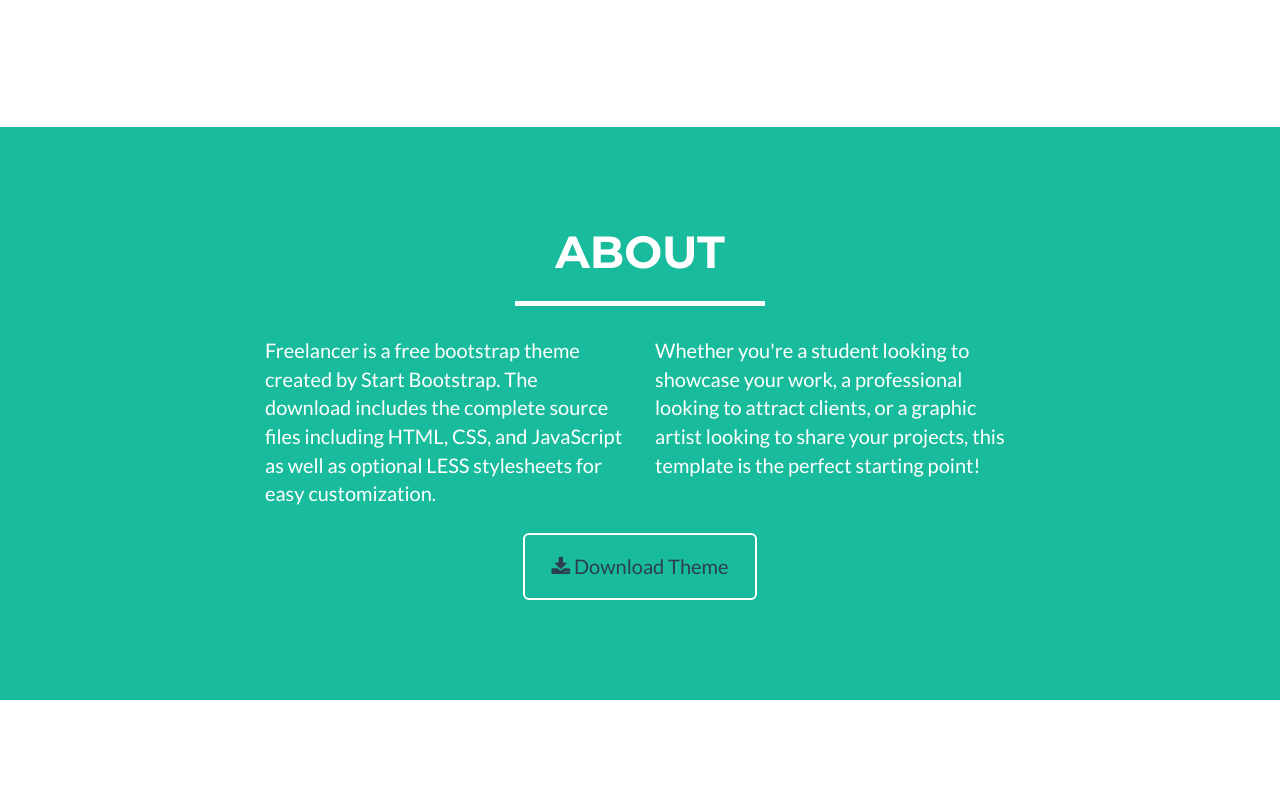
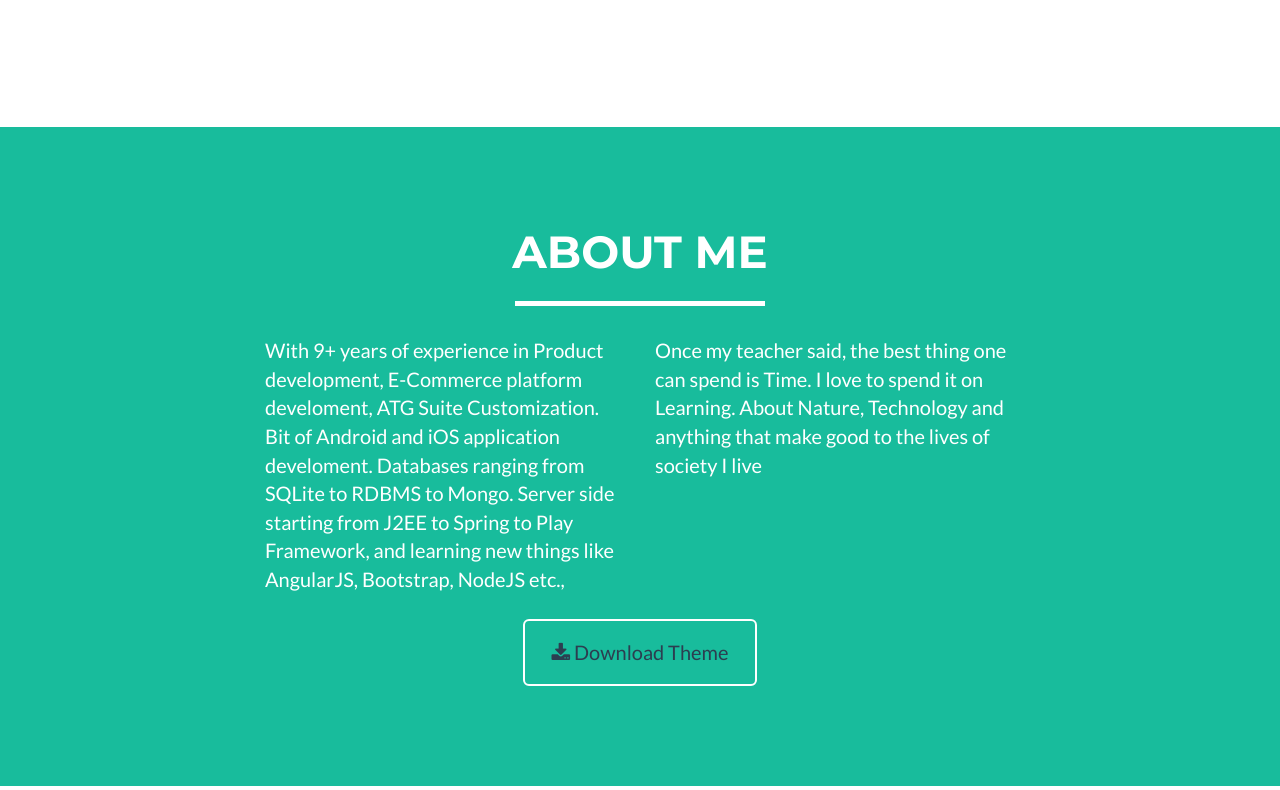
Before and after one commit to ameetmk/ameetmk.github.io, a plain HTML site: page index.html in a window 1280 px wide. Shown: the part 1538-2328 px from the top of the page. Drawn offline with nearby package versions, Linux system fonts and the light colour scheme.

Commit message:
Update index.html

```diff
--- a/index.html
+++ b/index.html
@@ -76,9 +76,9 @@
                 <div class="col-lg-12">
                     <img class="img-responsive" src="img/profile.png" alt="">
                     <div class="intro-text">
-                        <span class="name">Start Bootstrap</span>
+                        <span class="name">Done Work Never Dies</span>
                         <hr class="star-light">
-                        <span class="skills">Web Developer - Graphic Artist - User Experience Designer</span>
+                        <span class="skills">E-Commerce - B2C - B2B - Web Apps - Product Development</span>
                     </div>
                 </div>
             </div>
@@ -164,16 +164,17 @@
         <div class="container">
             <div class="row">
                 <div class="col-lg-12 text-center">
-                    <h2>About</h2>
+                    <h2>About Me</h2>
                     <hr class="star-light">
                 </div>
             </div>
             <div class="row">
                 <div class="col-lg-4 col-lg-offset-2">
-                    <p>Freelancer is a free bootstrap theme created by Start Bootstrap. The download includes the complete source files including HTML, CSS, and JavaScript as well as optional LESS stylesheets for easy customization.</p>
+                    <p>With 9+ years of experience in Product development, E-Commerce platform develoment, ATG Suite Customization. Bit of Android and iOS application develoment.
+                    Databases ranging from SQLite to RDBMS to Mongo. Server side starting from J2EE to Spring to Play Framework, and learning new things like AngularJS, Bootstrap, NodeJS etc.,</p>
                 </div>
                 <div class="col-lg-4">
-                    <p>Whether you're a student looking to showcase your work, a professional looking to attract clients, or a graphic artist looking to share your projects, this template is the perfect starting point!</p>
+                    <p>Once my teacher said, the best thing one can spend is Time. I love to spend it on Learning. About Nature, Technology and anything that make good to the lives of society I live </p>
                 </div>
                 <div class="col-lg-8 col-lg-offset-2 text-center">
                     <a href="#" class="btn btn-lg btn-outline">
```
